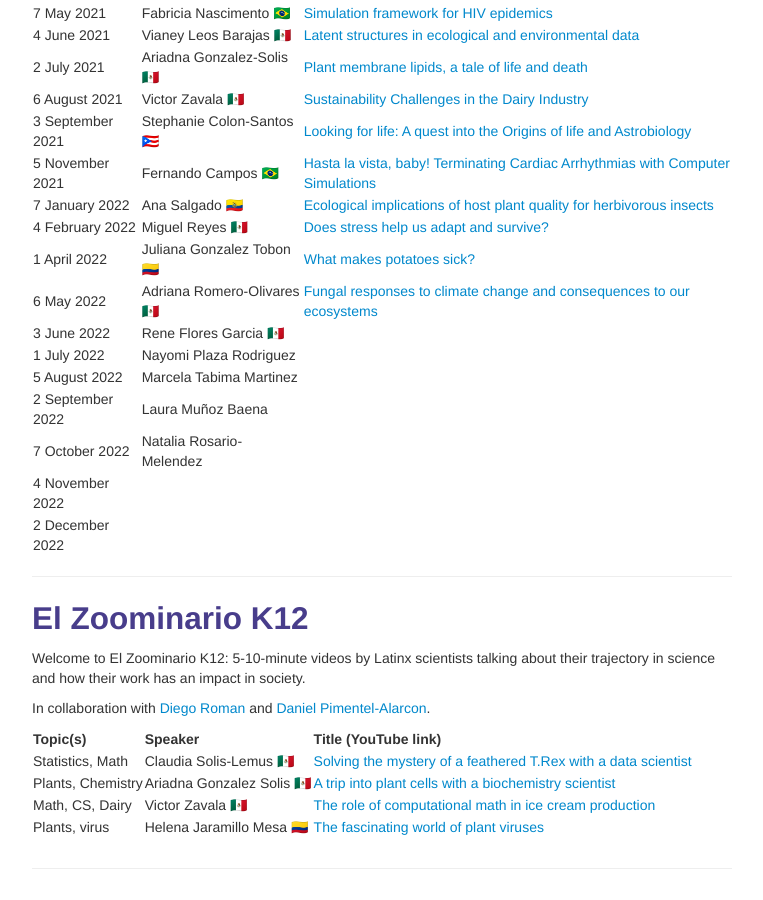
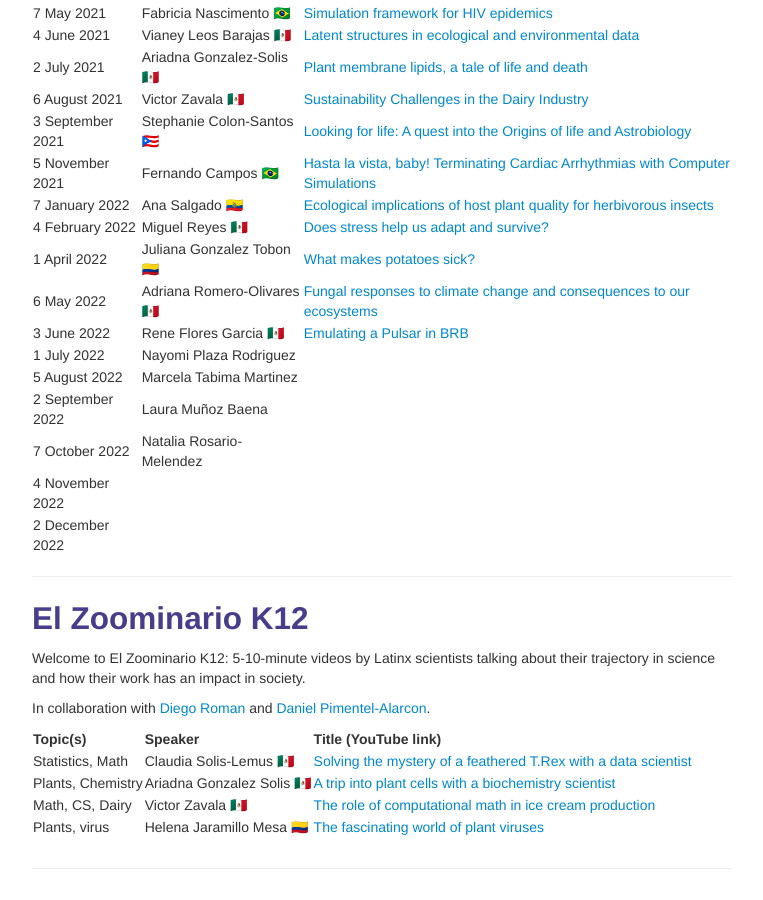
Before and after one commit to solislemuslab/solislemuslab.github.io, a Jekyll site: the page built from pages/talks.md, in a window 1280 px wide and 900 px high, scrolled down 4063 px. Shown: the whole window, without its empty margins (258-1021 px from the left). Built offline with Jekyll 4.4.1, drawn with Linux system fonts in a browser that asks for light colours.

```diff
--- a/pages/talks.md
+++ b/pages/talks.md
@@ -275,7 +275,7 @@
 | 4 February 2022 | Miguel Reyes 🇲🇽 | [Does stress help us adapt and survive?](https://youtu.be/gwM-z79vOYU) |
 | 1 April 2022 | Juliana Gonzalez Tobon 🇨🇴 | [What makes potatoes sick?](https://youtu.be/shf6BoJdgnM) |
 | 6 May 2022 | Adriana Romero-Olivares 🇲🇽 | [Fungal responses to climate change and consequences to our ecosystems](https://youtu.be/qA8V0M4T6Sc) |
-| 3 June 2022 | Rene Flores Garcia 🇲🇽 | |
+| 3 June 2022 | Rene Flores Garcia 🇲🇽 | [Emulating a Pulsar in BRB](https://youtu.be/wc1Yr5N_jA0) |
 | 1 July 2022 | Nayomi Plaza Rodriguez | |
 | 5 August 2022 | Marcela Tabima Martinez | |
 | 2 September 2022 | Laura Muñoz Baena | |
```
